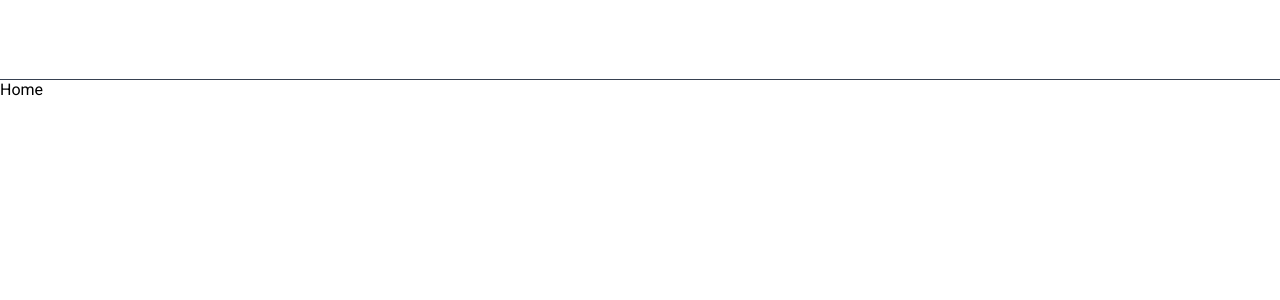
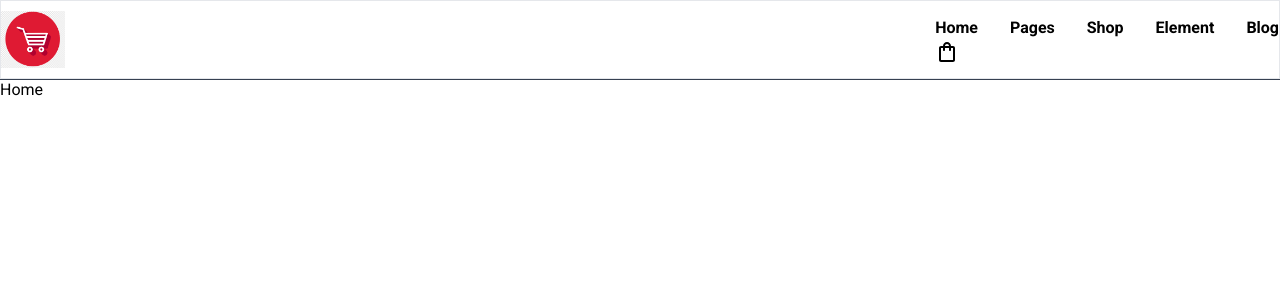
Before and after one commit to Badsha1996/shopping-react-app, a React (Vite) app: page / in a window 1280 px wide. Shown: the top 300 px of the page. Built offline with nearby package versions, Linux system fonts and the light colour scheme.

Commit message:
commit - assetsUpdate

```diff
--- a/package.json
+++ b/package.json
@@ -9,6 +9,10 @@
     "preview": "vite preview"
   },
   "dependencies": {
+    "@emotion/react": "^11.10.6",
+    "@emotion/styled": "^11.10.6",
+    "@mui/icons-material": "^5.11.11",
+    "@mui/material": "^5.11.12",
     "react": "^18.2.0",
     "react-dom": "^18.2.0"
   },
--- a/src/assets/images.ts
+++ b/src/assets/images.ts
@@ -1 +1,3 @@
-exports();
+import ShopLogo from "./shopLogo.png"
+import CartLogo from "./CartLogo.png"
+export { ShopLogo, CartLogo}
--- a/src/components/Navbar.tsx
+++ b/src/components/Navbar.tsx
@@ -1,10 +1,38 @@
+import ShoppingBagOutlined from "@mui/icons-material/ShoppingBagOutlined"
+import { ShopLogo } from "../assets/images"
 
 export default function Navbar() {
     return (
         <div className="w-full h-20 bg-white/80 border-b-[0.05rem] border-gray-700">
-            <div className="">
+            <div className="border max-w-screen-xl h-full mx-auto flex items-center justify-between">
+                <div>
+                    <img src={ShopLogo} className="w-16" alt="PageLogo" />
+                </div>
 
+                <div>
+                    <ul className="flex items-center gap-8 ">
+                        <li className="text-base text-black font-bold hover:text-red-600
+                        hover:underline underline-offset-2 decoration-[0.1rem]
+                        cursor-pointer">Home</li>
+                        <li className="text-base text-black font-bold hover:text-red-600
+                        hover:underline underline-offset-2 decoration-[0.1rem]
+                        cursor-pointer">Pages</li>
+                        <li className="text-base text-black font-bold hover:text-red-600
+                        hover:underline underline-offset-2 decoration-[0.1rem]
+                        cursor-pointer">Shop</li>
+                        <li className="text-base text-black font-bold hover:text-red-600
+                        hover:underline underline-offset-2 decoration-[0.1rem]
+                        cursor-pointer">Element</li>
+                        <li className="text-base text-black font-bold hover:text-red-600
+                        hover:underline underline-offset-2 decoration-[0.1rem]
+                        cursor-pointer">Blog</li>
+                    </ul>
+                    <div>
+                        <ShoppingBagOutlined />
+                    </div>
+                </div>
             </div>
+
         </div>
     )
 }
```
Also changed, not shown: src/assets/CartLogo.png (added), 1 other file (tests, documents, lock files or other folders).
